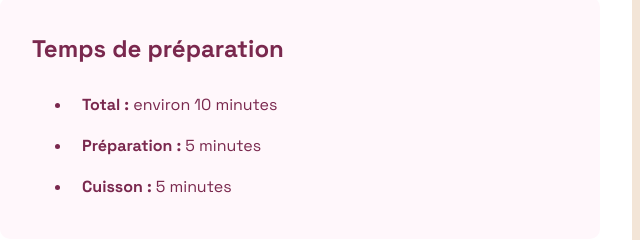
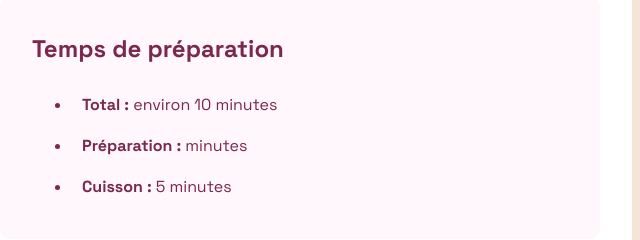
Before and after one commit to AAKKUS1/EdenSchool-recipe, a plain HTML site: page index.html in a window 1280 px wide. Shown: the part 900-1140 px from the top of the page, 508-1148 px from the left. Drawn offline with Linux system fonts and the light colour scheme; files whose address does not match are found by name.

Commit message:
feat(index)publish

```diff
--- a/index.html
+++ b/index.html
@@ -21,7 +21,7 @@
 		    <ul>
 				<div class="pucetagedébut">
 		    	<li> <b> Total :</b> environ 10 minutes</li>
-			    <li> <b>Préparation :</b> 5 minutes</li>
+			    <li> <b>Préparation :</b>  minutes</li>
 			    <li><b>Cuisson :</b> 5 minutes </li></div>
 	    	</ul></div>
 
```
